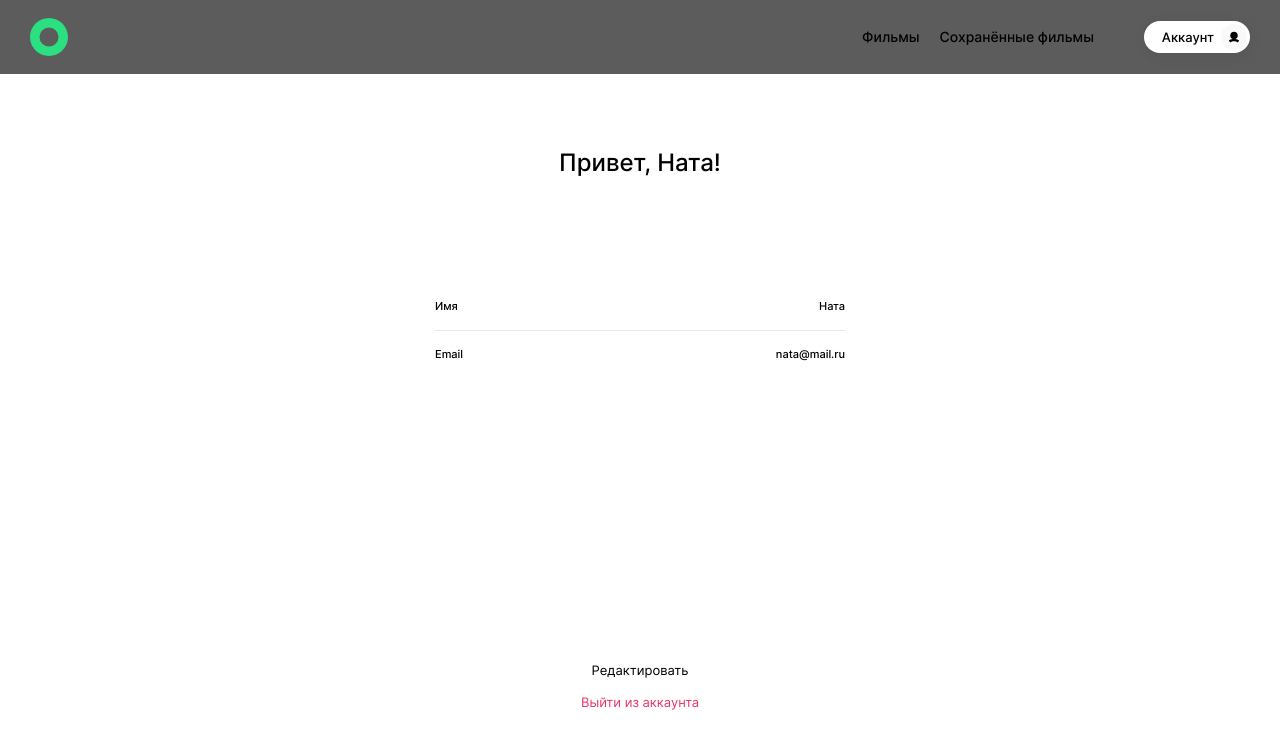
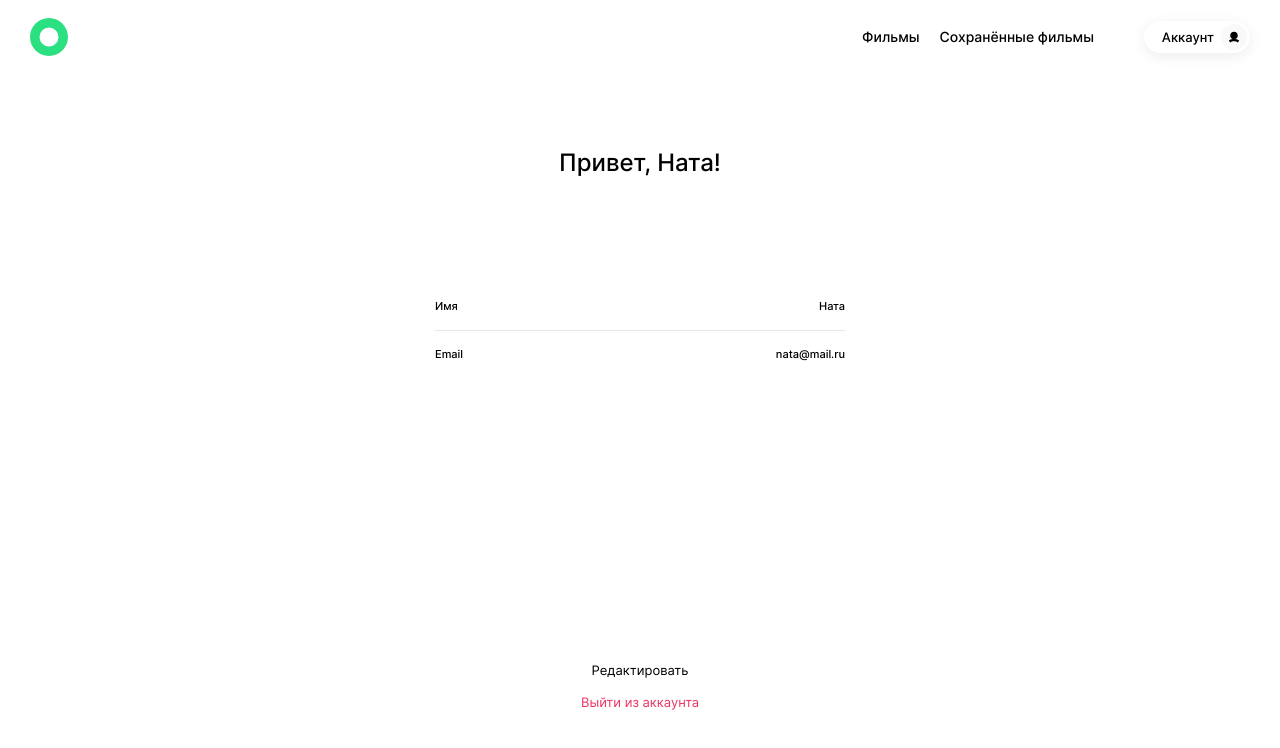
Before and after one commit to NataliUstinova/movies-explorer-frontend, a React (Create React App) app: page /profile in a window 1280 px wide. Shown: the top 748 px of the page. Built offline with nearby package versions, Linux system fonts and the light colour scheme.

Commit message:
fix: don't use page identificator

```diff
--- a/src/components/Burger/Burger.css
+++ b/src/components/Burger/Burger.css
@@ -1,7 +1,11 @@
 .burger {
-  background: url(../../images/burger.svg) no-repeat center center;
   width: 44px;
   height: 44px;
+  border: none;
+}
+
+.burger_black {
+  background: url(../../images/burger.svg) no-repeat center center;
 }
 
 .burger_white {
--- a/src/components/Burger/Burger.jsx
+++ b/src/components/Burger/Burger.jsx
@@ -1,10 +1,13 @@
 import "./Burger.css";
-import usePageIdentification from "../../hooks/usePageIdentification";
 
-const Burger = () => {
-  const { isMainPage } = usePageIdentification();
-
-  return <div className={`${isMainPage ? "burger_white" : "burger"}`} />;
+const Burger = ({ isMainPage }) => {
+  return (
+    <button
+      className={`${
+        isMainPage ? "burger burger_white" : "burger burger_black"
+      }`}
+    />
+  );
 };
 
 export default Burger;
--- a/src/components/Header/Header.css
+++ b/src/components/Header/Header.css
@@ -7,7 +7,7 @@
   background-color: #5C5C5C;
 }
 
-.movies-header {
+.header-transparent {
   background: transparent;
 }
 
--- a/src/components/Header/Header.jsx
+++ b/src/components/Header/Header.jsx
@@ -3,16 +3,15 @@ import Logo from "../Logo/Logo";
 import Burger from "../Burger/Burger";
 import useMediaQuery from "../../hooks/useMediaQuery";
 import HeaderLinks from "../HeaderLinks/HeaderLinks";
-import usePageIdentification from "../../hooks/usePageIdentification";
 
-const Header = () => {
-  const isMainPage = usePageIdentification();
+const Header = ({ isMainPage }) => {
   const { isSmallScreen } = useMediaQuery();
-
   return (
-    <header className={`header ${!isMainPage && "movies-header"}`}>
+    <header
+      className={`${isMainPage ? "header" : "header header-transparent"}`}
+    >
       <Logo />
-      {isSmallScreen ? <Burger /> : <HeaderLinks />}
+      {isSmallScreen ? <Burger isMainPage={isMainPage} /> : <HeaderLinks />}
     </header>
   );
 };
--- a/src/components/Main/Main.jsx
+++ b/src/components/Main/Main.jsx
@@ -11,7 +11,7 @@ import Footer from "../Footer/Footer";
 const Main = () => {
   return (
     <main>
-      <Header />
+      <Header isMainPage={true} />
       <Promo />
       <Navigation />
       <AboutProject />
--- a/src/components/Profile/Profile.jsx
+++ b/src/components/Profile/Profile.jsx
@@ -10,7 +10,7 @@ const Profile = ({}) => {
   };
   return (
     <div className="profile">
-      <Header isMainHeader={false} />
+      <Header isMainPage={false} />
       <h1 className="profile__title">Привет, {currentUser.name}!</h1>
       <div className="profile__info-container">
         <div className="profile__info-row">
--- a/src/hooks/usePageIdentification.js
+++ b/src/hooks/usePageIdentification.js
@@ -1,17 +1,16 @@
-import { useLocation } from "react-router-dom";
 import { useEffect, useState } from "react";
 
 const usePageIdentification = () => {
-  const location = useLocation();
+  const location = window.location.pathname;
   const [isMainPage, setIsMainPage] = useState(true);
 
   useEffect(() => {
-    if (location.pathname === "/") {
+    if (location === "/") {
       setIsMainPage(true);
-    } else {
+    } else if (location !== "/") {
       setIsMainPage(false);
     }
-  });
+  }, [location]);
 
   return { isMainPage };
 };
```
